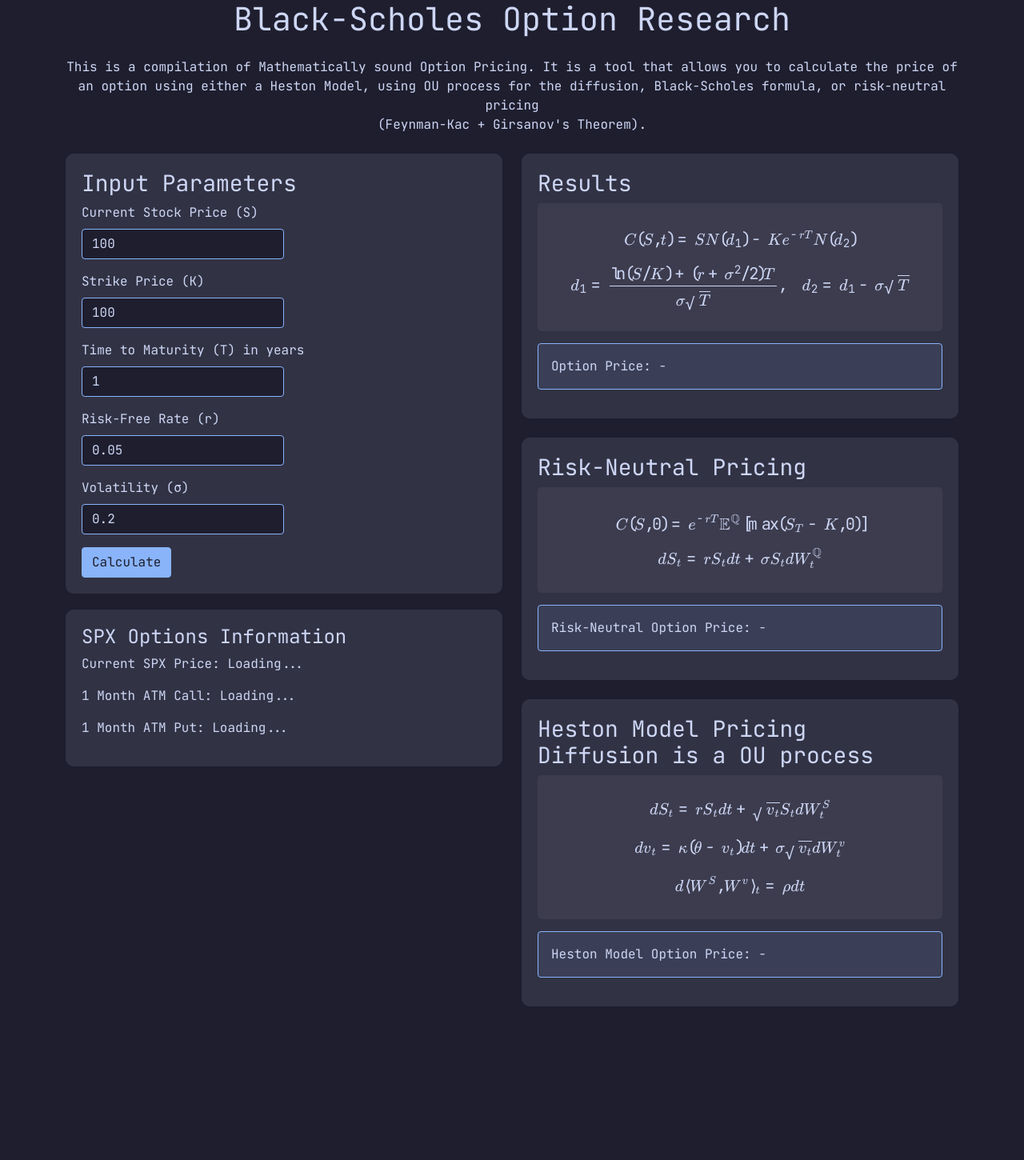
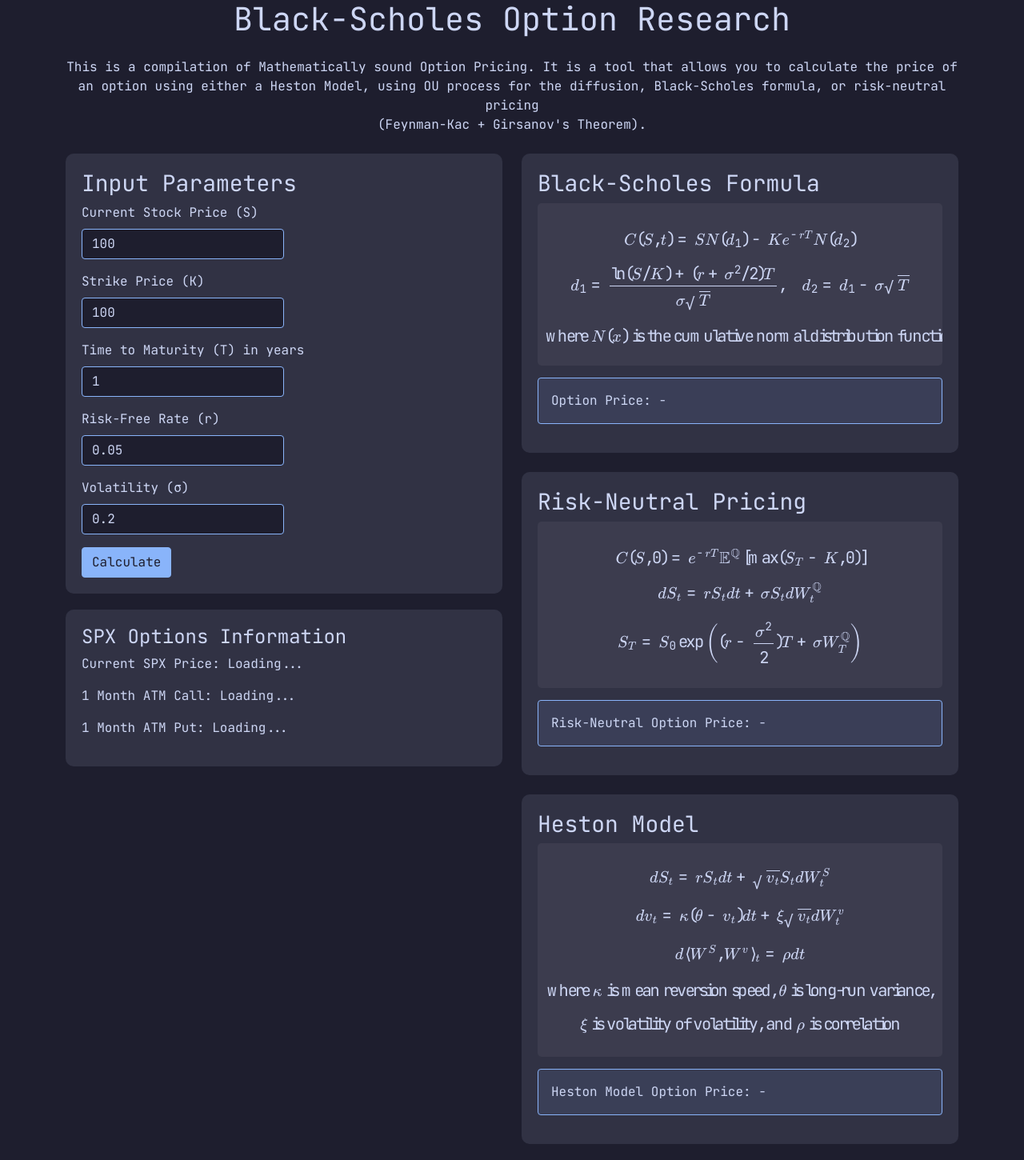
Before and after one commit to pingusdelingus/bs-meanrev, a Flask app: page / in a window 1280 px wide. Shown: the whole page at 80% size. Before the commit the page ends 1258 px from the top, so only its background shows below. Run offline with Flask 3, Linux system fonts and the light colour scheme; some libraries are stand-ins or nearby versions.

Commit message:
potentially breaking

```diff
--- a/templates/index.html
+++ b/templates/index.html
@@ -122,13 +122,16 @@
 
             <div class="col-md-6">
                 <div class="result-container">
-                    <h3 style="font-family: 'JetBrains Mono', monospace;">Results</h3>
+                    <h3 style="font-family: 'JetBrains Mono', monospace;">Black-Scholes Formula</h3>
                     <div class="math-formula">
                         \[
                         C(S,t) = SN(d_1) - Ke^{-rT}N(d_2)
                         \]
                         \[
                         d_1 = \frac{\ln(S/K) + (r + \sigma^2/2)T}{\sigma\sqrt{T}}, \quad d_2 = d_1 - \sigma\sqrt{T}
+                        \]
+                        \[
+                        \text{where } N(x) \text{ is the cumulative normal distribution function}
                         \]
                     </div>
                     <div id="optionPrice" class="alert alert-info" style="font-family: 'JetBrains Mono', monospace;">
@@ -146,6 +149,9 @@
                         \[
                         dS_t = rS_tdt + \sigma S_tdW_t^{\mathbb{Q}}
                         \]
+                        \[
+                        S_T = S_0\exp\left((r-\frac{\sigma^2}{2})T + \sigma W_T^{\mathbb{Q}}\right)
+                        \]
                     </div>
                     <div id="riskNeutralPrice" class="alert alert-info" style="font-family: 'JetBrains Mono', monospace;">
                         Risk-Neutral Option Price: <span id="risk_neutral_price">-</span>
@@ -154,16 +160,22 @@
                 </div>
 
                 <div class="result-container mt-4">
-                    <h3 style="font-family: 'JetBrains Mono', monospace;">Heston Model Pricing <br> Diffusion is a OU process</h3>
+                    <h3 style="font-family: 'JetBrains Mono', monospace;">Heston Model</h3>
                     <div class="math-formula">
                         \[
                         dS_t = rS_tdt + \sqrt{v_t}S_tdW_t^S
                         \]
                         \[
-                        dv_t = \kappa(\theta - v_t)dt + \sigma\sqrt{v_t}dW_t^v
+                        dv_t = \kappa(\theta - v_t)dt + \xi\sqrt{v_t}dW_t^v
                         \]
                         \[
                         d\langle W^S, W^v\rangle_t = \rho dt
+                        \]
+                        \[
+                        \text{where } \kappa \text{ is mean reversion speed, } \theta \text{ is long-run variance,}
+        \]
+                        \[
+                        \xi \text{ is volatility of volatility, and } \rho \text{ is correlation}
                         \]
                     </div>
                     <div id="hestonPrice" class="alert alert-info" style="font-family: 'JetBrains Mono', monospace;">
```
